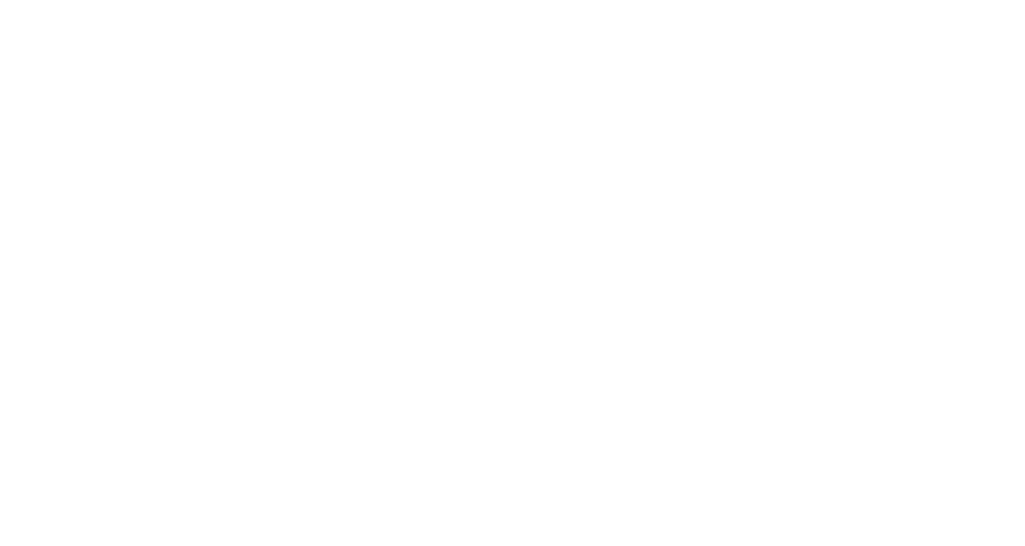
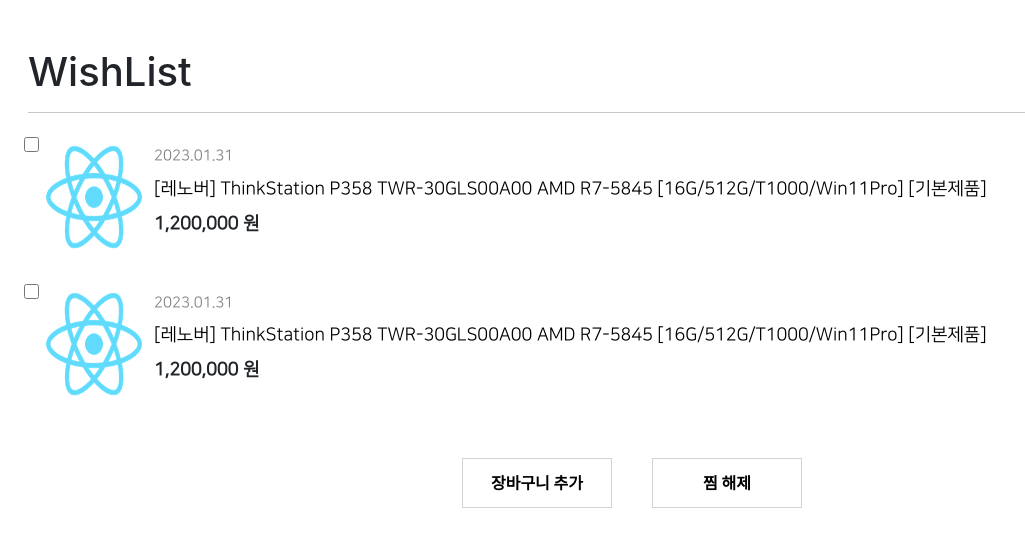
Before and after one commit to dreamcommall/dream_com, a React (Create React App) app in the folder dream_com_front/: page /mypageWishList in a window 1280 px wide. Before the commit this address had no page. Shown: the top 546 px of the page, without its empty margins (0-1025 px from the left). Built offline with nearby package versions, Linux system fonts and the light colour scheme; the HTML template or start-up script is replaced by a standard one.

Commit message:
mypage UI부분

```diff
--- a/dream_com_front/src/DreamComRouter.jsx
+++ b/dream_com_front/src/DreamComRouter.jsx
@@ -5,6 +5,7 @@
 import Mypage from "./mypage/Mypage";
 import BuyProductList from "./mypage/BuyProductList";
 import MypageCart from "./mypage/MypageCart";
+import MypageWishList from "./mypage/MypageWishList";
 
 // 작성자 : MoonNight285
 // 라우터 관리 컴포넌트
@@ -17,6 +18,7 @@
                 <Route path={"/search"} element={<SearchPageApp />}></Route>
                 <Route path={"/mypage"} element={<BuyProductList />}></Route>
                 <Route path={"/mypageCart"} element={<MypageCart />}></Route>
+                <Route path={"/mypageWishList"} element={<MypageWishList />}></Route>
             </Routes>
         </BrowserRouter>
     )
--- a/dream_com_front/src/mypage/MypageCart.css
+++ b/dream_com_front/src/mypage/MypageCart.css
@@ -15,7 +15,7 @@
 }
 
 .title{
-    border: 1px solid lightgrey;
+    padding: 15px;
 }
 
 .deleteCart{
@@ -34,6 +34,7 @@
     height: 50px;
     border: 1px solid lightgrey;
     background: white;
+    margin-left: 40px;
 }
 
 .deleteCart:hover{
@@ -64,8 +65,8 @@
 .totalPrice{
     display: flex;
     float: left;
-    margin-left: 250px;
-    margin-top: 10px;
+    margin-left: 320px;
+    margin-top: 15px;
     font-size: 20px;
 }
 
@@ -73,10 +74,15 @@
     display: flex;
     float: left;
     margin-left: 20px;
+    margin-top: 15px;
     font-size: 20px;
 }
 
 .totalMoney{
     float: left;
     font-size: 20px;
+    margin-top: 15px;
 }
+.tableCart:hover{
+    background: #f7f9fa;
+}
--- a/dream_com_front/src/mypage/MypageCart.jsx
+++ b/dream_com_front/src/mypage/MypageCart.jsx
@@ -28,7 +28,7 @@
                 </thead>
 
                 <tbody className={"text-center"}>
-                    <tr>
+                    <tr className={"tableCart"}>
                         <td>
                             <div className={"img-fluid ms-1"}>
                                 <a href={"#"}><img src={"images/logo192.png"} /></a>
@@ -65,9 +65,9 @@
             </table>
             <div className={"text-center nanumSquareR-font-normal"}>
                 <div className={"totalPrice"}>총 상품금액: 3,000,000</div>
-                <div className={"float-start ms-4"}>-</div>
+                <div className={"float-start ms-4 mt-3"}>-</div>
                 <div className={"totalSale"}>총 할인금액 : 20,000</div>
-                <div className={"float-start ms-4"}>=</div>
+                <div className={"float-start ms-4 mt-3"}>=</div>
                 <div className={"totalMoney ms-4"}>총 금액 : 2,980,000</div>
             </div>
             <br/>
--- /dev/null
+++ b/dream_com_front/src/mypage/MypageWishList.css
@@ -0,0 +1,65 @@
+.wishListProductInfo{
+    margin-left: 130px;
+}
+
+.wishListProductInfo a{
+    text-decoration: none;
+    color: black;
+}
+
+.wishListProductInfo a:hover{
+    text-decoration: underline;
+    color: black;
+}
+
+#wishImg{
+    margin-left: 20px;
+}
+
+.productDate{
+    color: gray;
+    font-size: 15px;
+}
+
+.wishCheck{
+    width: 15px;
+    height: 15px;
+    accent-color: #e26e6e;
+}
+
+.addWishList{
+    font-weight: bold;
+    width: 150px;
+    height: 50px;
+    border: 1px solid lightgrey;
+    background: white;
+    margin-top: 50px;
+    margin-left: 450px;
+}
+
+.deleteWishList{
+    font-weight: bold;
+    width: 150px;
+    height: 50px;
+    border: 1px solid lightgrey;
+    background: white;
+    margin-left: 40px;
+}
+
+.addWishList:hover{
+    background: #e26e6e;
+    color: white;
+}
+
+.deleteWishList:hover{
+    background: #e26e6e;
+    color: white;
+}
+
+.wishListSection{
+    margin-bottom: 30px;
+}
+
+.tableWishList:hover{
+    background: #f7f9fa;
+}
--- /dev/null
+++ b/dream_com_front/src/mypage/MypageWishList.jsx
@@ -0,0 +1,50 @@
+import React from "react";
+import "./MypageWishList.css"
+function MypageWishList(){
+    return(
+        <div className={"container mt-5"}>
+            <h1 className={"ms-3"}>WishList</h1>
+            <hr className={"ms-3"} />
+            <table className={"table"}>
+                <tbody>
+                    <tr className={"tableWishList"}>
+                        <div className={"ms-1 nanumSquareR-font-normal wishListSection"}>
+                            <input className={"float-start wishCheck"} type={"checkbox"} />
+                            <a href={"#"}><img id={"wishImg"} src={"images/logo192.png"} /></a>
+                            <div className={"wishListProductInfo"}>
+                                <div className={"mt-2 productDate"}>2023.01.31</div>
+                                <div className={"mt-2"}>
+                                    <a href={"#"}>
+                                        <div className={"mt-0"}>[레노버] ThinkStation P358 TWR-30GLS00A00 AMD R7-5845 [16G/512G/T1000/Win11Pro] [기본제품]</div>
+                                    </a>
+                                </div>
+                                <div className={"mt-2"}><strong>1,200,000 원</strong></div>
+                            </div>
+                        </div>
+                    </tr>
+
+                    <tr>
+                        <div className={"ms-1 nanumSquareR-font-normal"}>
+                            <input className={"float-start wishCheck"} type={"checkbox"} />
+                            <a href={"#"}><img id={"wishImg"} src={"images/logo192.png"} /></a>
+                            <div className={"wishListProductInfo"}>
+                                <div className={"mt-2 productDate"}>2023.01.31</div>
+                                <div className={"mt-2"}>
+                                    <a href={"#"}>
+                                        <div className={"mt-0"}>[레노버] ThinkStation P358 TWR-30GLS00A00 AMD R7-5845 [16G/512G/T1000/Win11Pro] [기본제품]</div>
+                                    </a>
+                                </div>
+                                <div className={"mt-2"}><strong>1,200,000 원</strong></div>
+                            </div>
+                        </div>
+                    </tr>
+                </tbody>
+
+            </table>
+            <button className={"addWishList"}>장바구니 추가</button>
+            <button className={"deleteWishList"}>찜 해제</button>
+        </div>
+    )
+}
+
+export default MypageWishList
```
